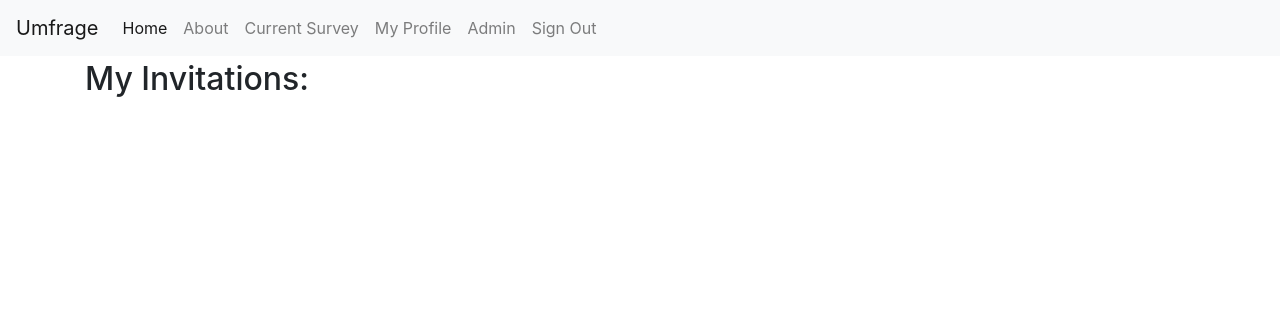
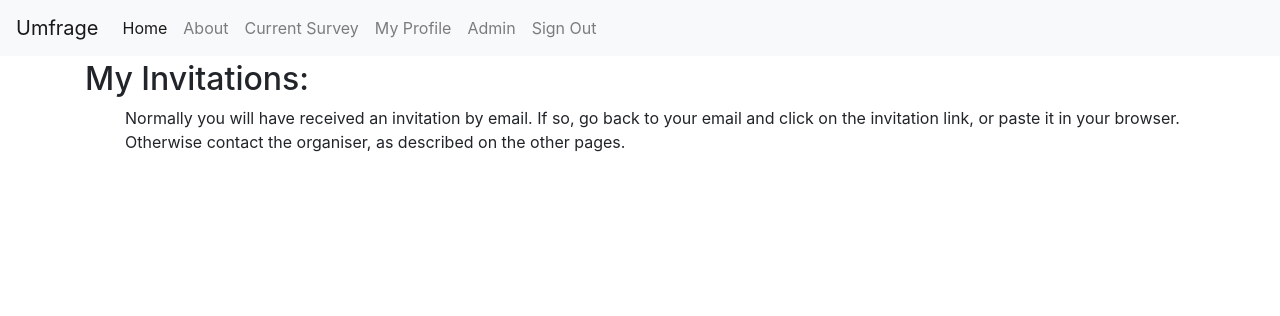
Before and after one commit to szrnk/umfrage, a Django app: page /surveys/myinvitations/ in a window 1280 px wide. Shown: the top 316 px of the page. Run offline with Django 3.2, Linux system fonts and the light colour scheme; a user stored in the database is signed in; data that the repository does not hold is empty; some libraries are stand-ins or nearby versions.

Commit message:
Add explanation when My Invitations is empty.

```diff
--- a/core/templates/surveys/myinvitations.html
+++ b/core/templates/surveys/myinvitations.html
@@ -8,6 +8,11 @@
       Responding on behalf of {{ invitation.department.name }} of {{ invitation.department.hospital.name }}
       <br><a href="{{ invitation.get_url }}">Answer the survey now</a>
     </li>
+  {% empty %}
+    <p>Normally you will have received an invitation by email. If so, go back to your email and click on
+    the invitation link, or paste it in your browser. <br>
+
+      Otherwise contact the organiser, as described on the other pages.</p>
   {% endfor %}
   </ul>
 {% endblock content %}
--- a/core/users/models.py
+++ b/core/users/models.py
@@ -2,8 +2,6 @@ from django.contrib.auth.models import AbstractUser
 from django.db import models
 from django.urls import reverse
 from django.utils.translation import ugettext_lazy as _
-
-from .signals import capture_survey_and_department
 
 
 class User(AbstractUser):
@@ -12,8 +10,6 @@ class User(AbstractUser):
     # around the globe.
     name = models.CharField(_("Name of User"), blank=True, max_length=255)
     department = models.ForeignKey("correspondents.Department", on_delete=models.CASCADE, null=True)
-    # TODO tidy
-    #surveys = models.ManyToManyField("surveys.Survey")
     invitations = models.ManyToManyField("surveys.Invitation")
 
     def get_absolute_url(self):
```
